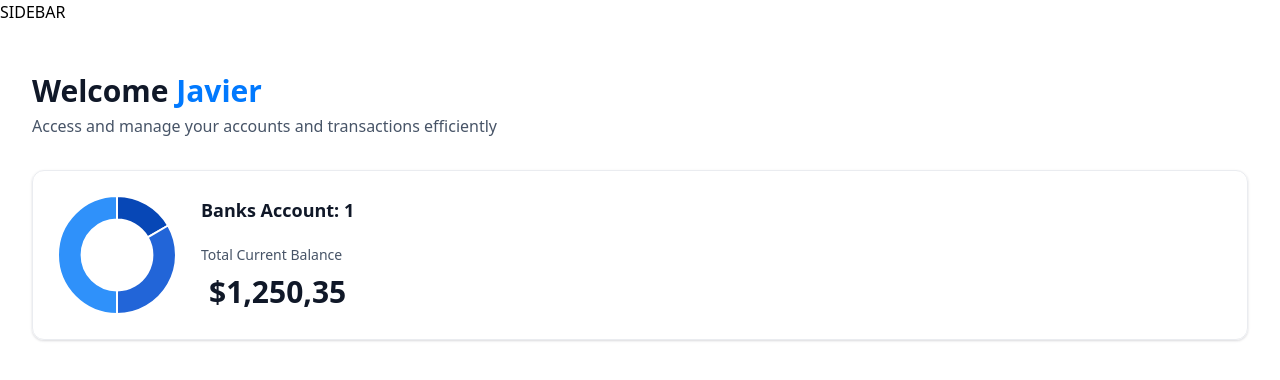
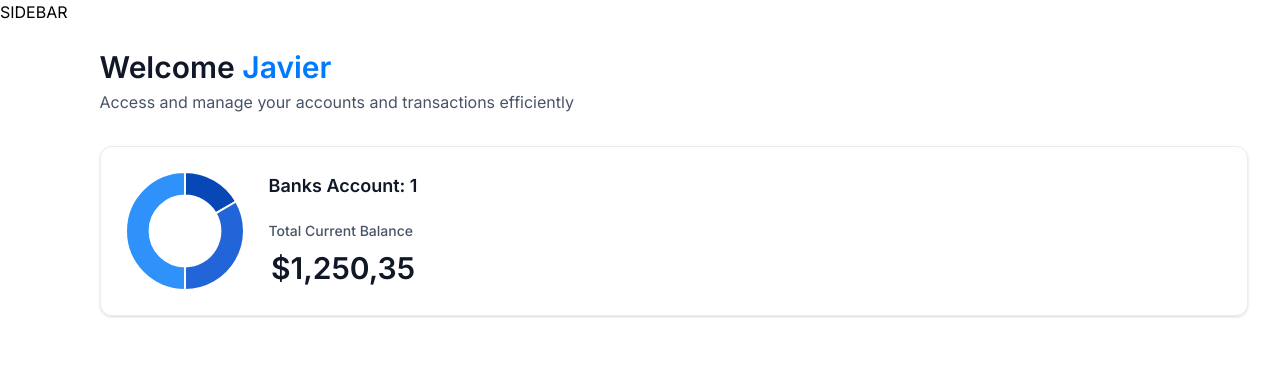
Before and after one commit to jlcarrascof/Bank-System, a Next.js app: page / in a window 1280 px wide. Shown: the top 380 px of the page. Built offline with nearby package versions, Linux system fonts and the light colour scheme.

Commit message:
refactor: Update RootLayout component to include flex layout and font styling

```diff
--- a/app/(root)/layout.tsx
+++ b/app/(root)/layout.tsx
@@ -4,7 +4,7 @@
   children: React.ReactNode;
 }>) {
   return (
-    <main>
+    <main className="flex h-screen w-full font-inter">
       SIDEBAR
       {children}
     </main>
```
Also changed, not shown: components/Sidebar.tsx (added).
